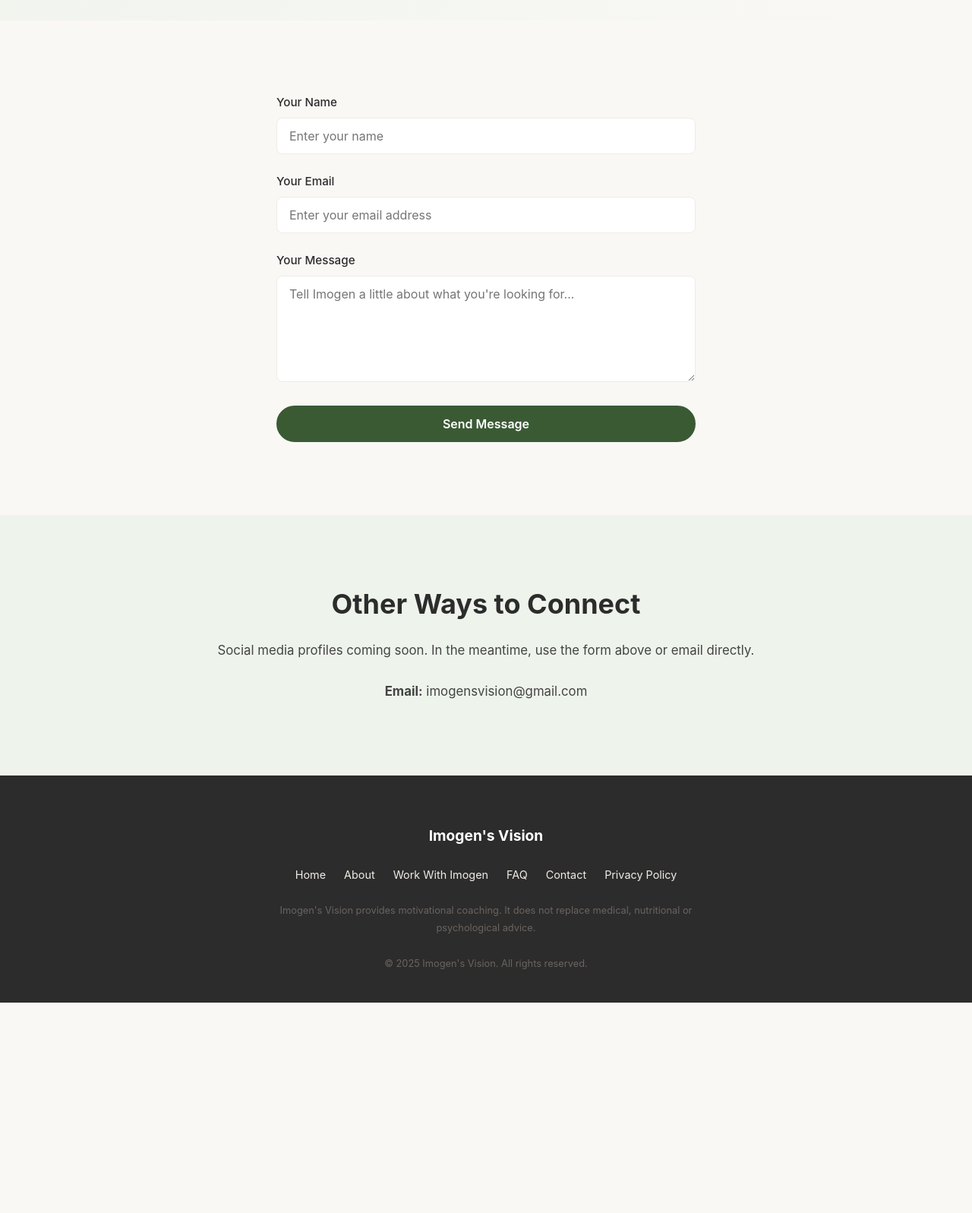
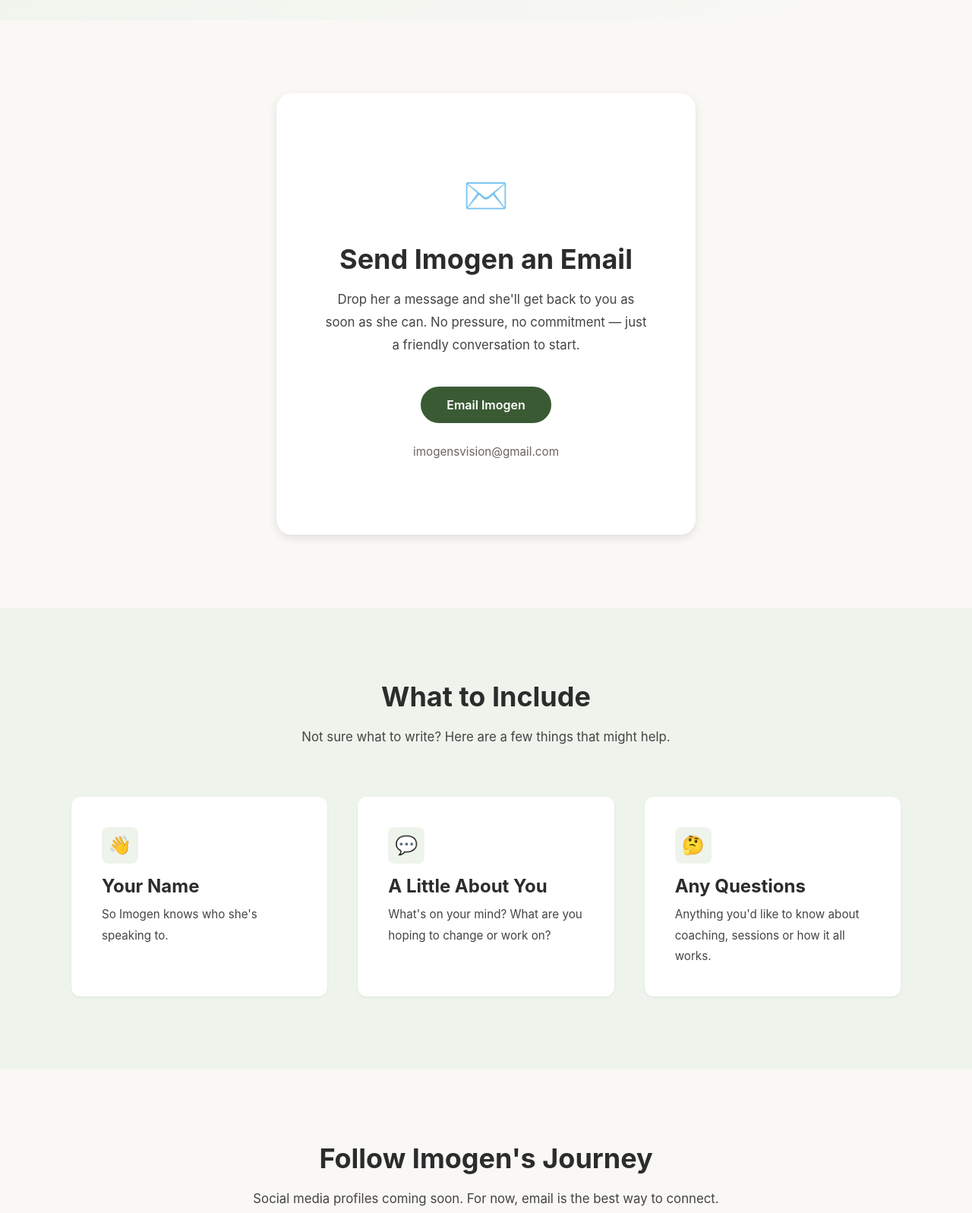
Before and after one commit to bitsetd4d/imogens-vision, a plain HTML site: page contact.html in a window 1280 px wide. Shown: the part 420-2017 px from the top of the page at 76% size. Before the commit the page ends 1740 px from the top, so only its background shows below. Drawn offline with Linux system fonts and the light colour scheme.

Commit message:
Replace contact form with email-based contact page

```diff
--- a/contact.html
+++ b/contact.html
@@ -35,33 +35,51 @@
         </div>
     </section>
 
-    <!-- Contact Form -->
+    <!-- Contact -->
     <section class="section">
-        <div class="container" style="max-width: 600px;">
-            <form action="#" method="post" novalidate>
-                <div class="form-group">
-                    <label for="name">Your Name</label>
-                    <input type="text" id="name" name="name" placeholder="Enter your name" required>
-                </div>
-                <div class="form-group">
-                    <label for="email">Your Email</label>
-                    <input type="email" id="email" name="email" placeholder="Enter your email address" required>
-                </div>
-                <div class="form-group">
-                    <label for="message">Your Message</label>
-                    <textarea id="message" name="message" placeholder="Tell Imogen a little about what you're looking for..." required></textarea>
-                </div>
-                <button type="submit" class="btn btn--primary" style="width: 100%;">Send Message</button>
-            </form>
+        <div class="container text-center" style="max-width: 600px;">
+            <div class="contact-card">
+                <div class="contact-icon">✉️</div>
+                <h2 class="mb-sm">Send Imogen an Email</h2>
+                <p class="mb-lg">Drop her a message and she'll get back to you as soon as she can. No pressure, no commitment — just a friendly conversation to start.</p>
+                <a href="mailto:imogensvision@gmail.com" class="btn btn--primary">Email Imogen</a>
+                <p class="contact-email">imogensvision@gmail.com</p>
+            </div>
         </div>
     </section>
 
-    <!-- Other Ways to Connect -->
+    <!-- What to Include -->
     <section class="section section--green">
+        <div class="container">
+            <div class="section__header">
+                <h2>What to Include</h2>
+                <p>Not sure what to write? Here are a few things that might help.</p>
+            </div>
+            <div class="card-grid">
+                <div class="card">
+                    <div class="card__icon">👋</div>
+                    <h3>Your Name</h3>
+                    <p>So Imogen knows who she's speaking to.</p>
+                </div>
+                <div class="card">
+                    <div class="card__icon">💬</div>
+                    <h3>A Little About You</h3>
+                    <p>What's on your mind? What are you hoping to change or work on?</p>
+                </div>
+                <div class="card">
+                    <div class="card__icon">🤔</div>
+                    <h3>Any Questions</h3>
+                    <p>Anything you'd like to know about coaching, sessions or how it all works.</p>
+                </div>
+            </div>
+        </div>
+    </section>
+
+    <!-- Social Coming Soon -->
+    <section class="section">
         <div class="container text-center">
-            <h2 class="mb-md">Other Ways to Connect</h2>
-            <p class="mb-md">Social media profiles coming soon. In the meantime, use the form above or email directly.</p>
-            <p><strong>Email:</strong> imogensvision@gmail.com</p>
+            <h2 class="mb-sm">Follow Imogen's Journey</h2>
+            <p>Social media profiles coming soon. For now, email is the best way to connect.</p>
         </div>
     </section>
 
--- a/style.css
+++ b/style.css
@@ -554,6 +554,25 @@ body { padding-top: var(--nav-height); }
 .mb-lg { margin-bottom: var(--space-lg); }
 .mb-xl { margin-bottom: var(--space-xl); }
 
+/* ===== Contact Card ===== */
+.contact-card {
+    background: var(--white);
+    border-radius: var(--radius-lg);
+    padding: var(--space-2xl) var(--space-xl);
+    box-shadow: var(--shadow-md);
+}
+
+.contact-icon {
+    font-size: 3rem;
+    margin-bottom: var(--space-md);
+}
+
+.contact-email {
+    margin-top: var(--space-md);
+    font-size: 0.95rem;
+    color: var(--warm-grey);
+}
+
 /* ===== Focus Styles (Accessibility) ===== */
 a:focus-visible,
 button:focus-visible,
```
